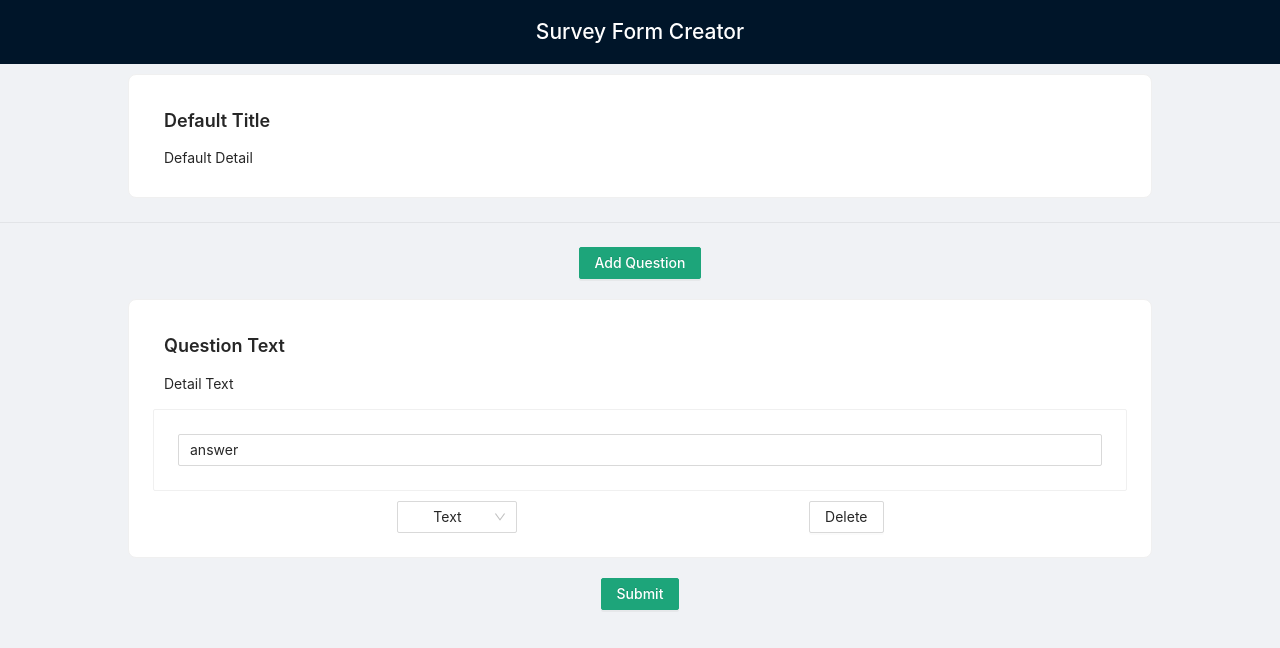
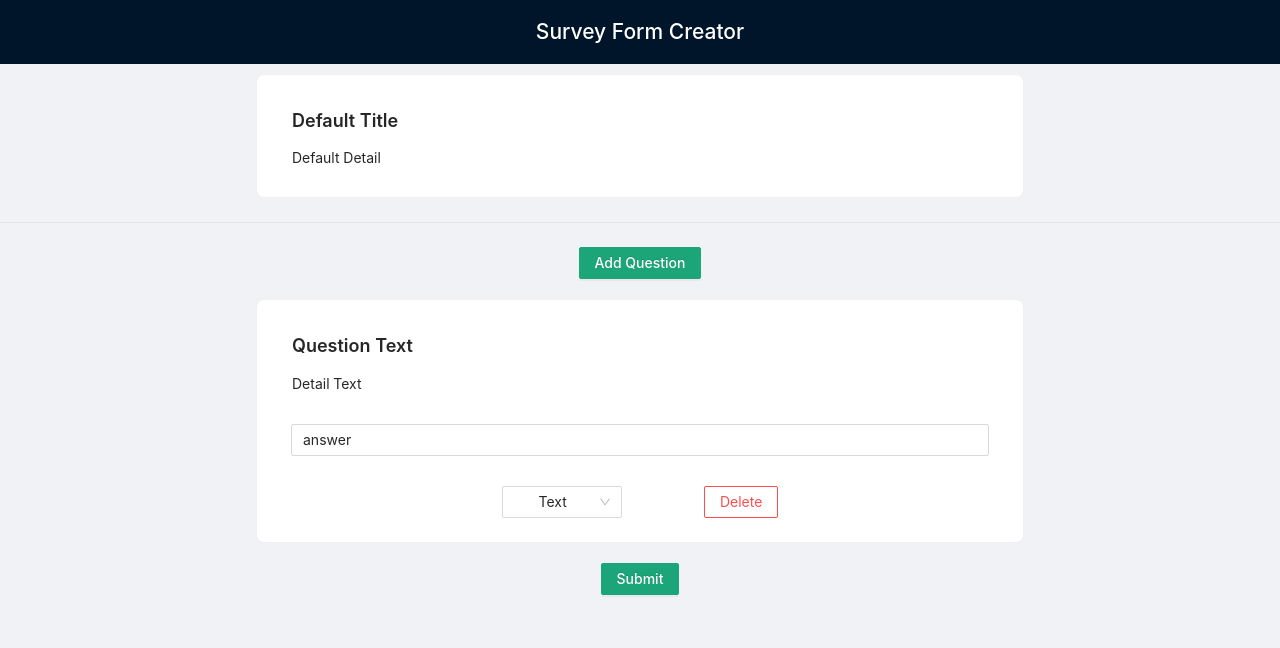
Before and after one commit to hyseoseo/ringle_form, a React (Create React App) app: page / in a window 1280 px wide. Shown: the top 648 px of the page. Built offline with nearby package versions, Linux system fonts and the light colour scheme.

Commit message:
fix: delete button / option input css 수정

```diff
--- a/src/App.less
+++ b/src/App.less
@@ -24,7 +24,8 @@ button {
   margin-top: 10px;
   width: 80%;
   border-radius: 8px;
-  max-width: 1256px;
+  max-width: 768px;
+  min-width: 400px;
 }
 
 .question-text,
@@ -49,20 +50,34 @@ button {
 }
 
 .answer-card {
-  margin-top: 10px;
+  margin-top: 15px;
+  margin-bottom: 15px;
+  padding: 10px;
+  display: flex;
+  justify-content: center;
+  align-items: center;
+  flex-direction: column;
+}
+
+.option-content {
+  width: 100%;
+  min-width: 100%;
+  display: flex;
+  justify-content: center;
+  align-items: center;
 }
 
 .option-add-section {
-  margin-top: 10px;
+  margin-top: 20px;
 }
 
 .card-typeselect-delete {
-  margin-top: 10px;
+  margin-top: 20px;
   position: relative;
   left: 25%;
   display: flex;
   width: 50%;
-  justify-content: space-between;
+  justify-content: space-around;
   align-items: center;
 }
 
@@ -70,3 +85,11 @@ button {
   width: 120px;
   min-width: 120px;
 }
+
+.option-input-wrapper {
+  padding: 4px;
+}
+
+.option-input {
+  min-width: 300px;
+}
--- a/src/components/CheckboxOptions.tsx
+++ b/src/components/CheckboxOptions.tsx
@@ -19,10 +19,12 @@ const CheckboxOptions: React.FC<IProps> = ({
     <Checkbox
       onChange={(e) => handleCheckbox(e, option.id)}
       checked={option.checked}
+      className='option-input-wrapper'
     >
       <Input
         value={option.value}
         onChange={(e) => handleChange(e, option.id)}
+        className='option-input'
       />
     </Checkbox>
   );
--- a/src/components/ChoiceQuestion.tsx
+++ b/src/components/ChoiceQuestion.tsx
@@ -104,8 +104,7 @@ const ChoiceQuestion: React.FC<IProps> = ({ question }) => {
   };
 
   return (
-    <Card className='answer-card'>
-      <div className='option-section'>
+    <div className='answer-card'>
       {options.map((option) => (
         <div key={option.id} className='option-content'>
           {SetType(option)}
@@ -114,11 +113,10 @@ const ChoiceQuestion: React.FC<IProps> = ({ question }) => {
           </button>
         </div>
       ))}
-      </div>
       <div className='option-add-section'>
         <Button onClick={handleAddOption}>Add Option</Button>
       </div>
-    </Card>
+    </div>
   );
 };
 
--- a/src/components/Question.tsx
+++ b/src/components/Question.tsx
@@ -78,7 +78,7 @@ const Question: React.FC<IProps> = ({ question }) => {
           <Option value='radio'>Radio</Option>
           <Option value='checkbox'>Checkbox</Option>
         </Select>
-        <Button onClick={handleClick} type='default'>
+        <Button danger onClick={handleClick} type='default'>
           Delete
         </Button>
       </div>
--- a/src/components/RadioOptions.tsx
+++ b/src/components/RadioOptions.tsx
@@ -15,10 +15,15 @@ const RadioOptions: React.FC<IProps> = ({
 }) => {
   console.log(`radio option`);
   return (
-    <Radio onChange={() => handleRadio(option.id)} checked={option.checked}>
+    <Radio
+      onChange={() => handleRadio(option.id)}
+      checked={option.checked}
+      className='option-input-wrapper'
+    >
       <Input
         value={option.value}
         onChange={(e) => handleChange(e, option.id)}
+        className='option-input'
       />
     </Radio>
   );
--- a/src/components/TextQuestion.tsx
+++ b/src/components/TextQuestion.tsx
@@ -12,9 +12,9 @@ const TextQuestion: React.FC<IProps> = ({ question }) => {
 
   console.log(`text question`);
   return (
-    <Card className='answer-card'>
+    <div className='answer-card'>
       <Input value={answer} />
-    </Card>
+    </div>
   );
 };
 
```
Lines whose indentation alone changed are shown as unchanged.
